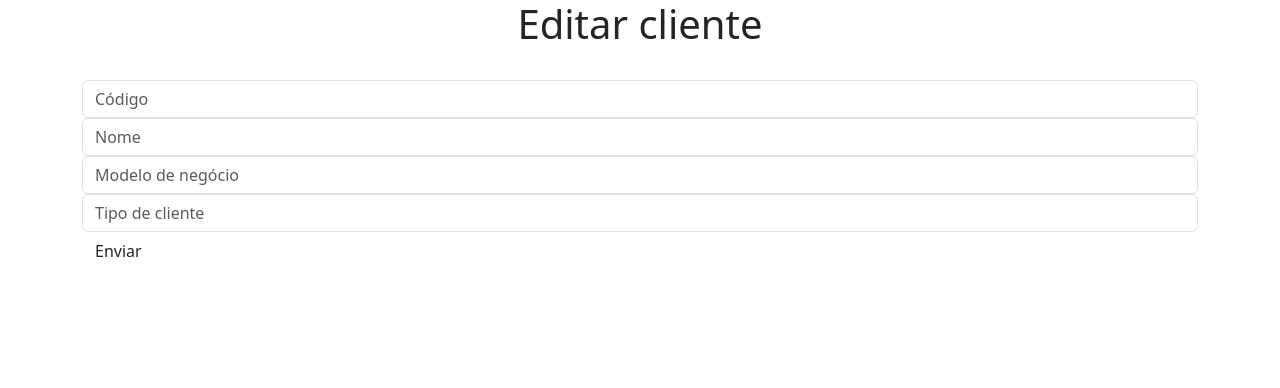
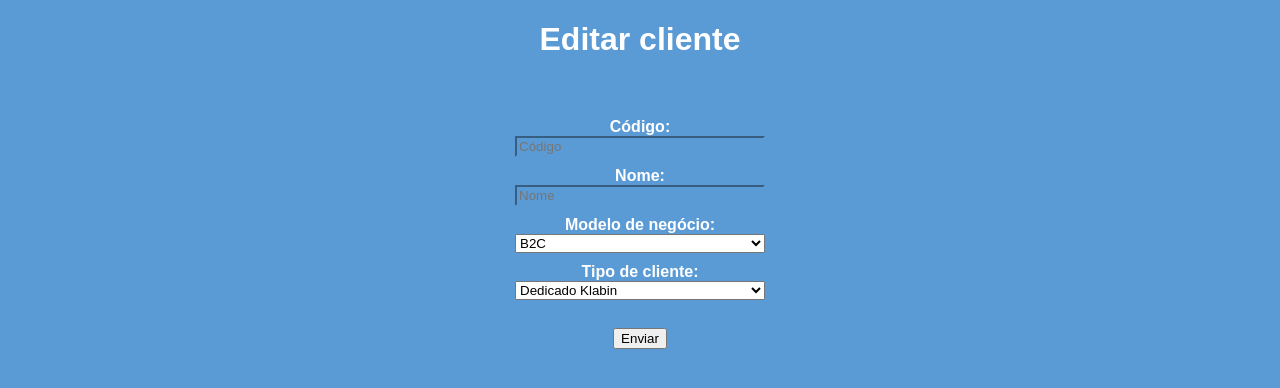
Before and after one commit to fanecovsf/crud-clients, a Flask app: template templates/edit.html in a window 1280 px wide. Shown: the top 388 px of the page. Run offline with Flask 3, Linux system fonts and the light colour scheme; the template is opened without the code that fills it, so the values that code supplies are empty; parts of the project's set-up code (start-up, migrations or seed data) failed here and were passed over; some libraries are stand-ins or nearby versions.

Commit message:
Feature: Crud finalizado

```diff
--- a/main.py
+++ b/main.py
@@ -6,16 +6,21 @@ from models.models import db, Cliente
 app = Flask(__name__, static_folder='static', template_folder='templates')
 app.config['SQLALCHEMY_DATABASE_URI'] = 'postgresql://postgres:pRxI65oIubsdTlf@4.228.57.67:5432/db_vibra'
 
-
 @app.route('/')
 def table():
-    page, per_page, offset = get_page_args(page_parameter='page', per_page_parameter='per_page', per_page=100)
-    clientes = Cliente.query.offset(offset).limit(per_page).all()
+    search_term = request.args.get('search')
+    page, per_page, offset = get_page_args(page_parameter='page', per_page_parameter='per_page', per_page='100')
 
-    pagination = Pagination(page=page, total=Cliente.query.count(), record_name='clientes', per_page=per_page, css_framework='bootstrap4')
+    if search_term:
+        clientes = Cliente.query.filter(Cliente.nome.ilike(f'%{search_term}%')).offset(offset).limit(per_page).all()
+        total = Cliente.query.filter(Cliente.nome.ilike(f'%{search_term}%')).count()
+    else:
+        clientes = Cliente.query.offset(offset).limit(per_page).all()
+        total = Cliente.query.count()
+
+    pagination = Pagination(page=page, total=total, record_name='clientes', per_page=per_page, css_framework='bootstrap4')
 
     return render_template('index.html', clientes=clientes, pagination=pagination)
-
 
 @app.route('/edit/<codigo>', methods=['GET', 'POST'])
 def edit(codigo):
--- /dev/null
+++ b/static/styles/styles.css
@@ -0,0 +1,90 @@
+body {
+    text-align: center;
+    background-color: #5b9bd5;
+    color: #fff;
+    font-family: Arial, sans-serif;
+}
+
+.container {
+    display: flex;
+    flex-direction: column;
+    align-items: center;
+    justify-content: center;
+    margin-top: 20px;
+}
+
+.div-table {
+    display: flex;
+    justify-content: center;
+    margin-top: 20px;
+}
+
+.table-1 {
+    border-collapse: collapse;
+    margin: auto;
+    width: 80%;
+}
+
+.table-1 th,
+.table-1 td {
+    padding: 10px;
+    border: 1px solid #ffc000;
+}
+
+.table-1 th {
+    background-color: #ffc000;
+    color: #fff;
+}
+
+.pagination {
+    display: flex;
+    justify-content: center;
+    margin-top: 20px;
+    word-wrap: break-word;
+    list-style: none;
+    padding: 0;
+    width: 100%;
+}
+
+.pagination li {
+    display: inline-block;
+    margin: 0 5px;
+}
+
+.pagination li a {
+    display: block;
+    padding: 5px 10px;
+    background-color: #ffc000;
+    color: #fff;
+    text-decoration: none;
+    border-radius: 5px;
+}
+
+.pagination li.active a {
+    background-color: #fff;
+    color: #5b9bd5;
+}
+
+.form-control[readonly] {
+    background-color: #f2f2f2;
+}
+
+.form-control {
+    margin-bottom: 10px;
+    width: 100%;
+    box-sizing: border-box;
+}
+
+.label-edit {
+    font-weight: bold;
+}
+
+.value-read .form-control{
+    background-color: #5b9bd5;
+    color: #fff;
+    border-color: #5b9bd5;
+}
+
+.value .form-control[readonly] {
+    background-color: #5b9bd5;
+}
--- a/templates/edit.html
+++ b/templates/edit.html
@@ -3,7 +3,7 @@
 <head>
     <meta charset="UTF-8">
     <meta name="viewport" content="width=device-width, initial-scale=1.0">
-    <link href="https://cdn.jsdelivr.net/npm/bootstrap@5.3.0/dist/css/bootstrap.min.css" rel="stylesheet" integrity="sha384-9ndCyUaIbzAi2FUVXJi0CjmCapSmO7SnpJef0486qhLnuZ2cdeRhO02iuK6FUUVM" crossorigin="anonymous">
+    <link href="{{ url_for('static', filename='styles/styles.css') }}" rel="stylesheet">
     <title>Editar cliente {{cliente.nome}}</title>
 </head>
 <body>
@@ -13,17 +13,31 @@
 
     <form action="/edit/{{ cliente.codigo }}" class="container" method="post" style="justify-content: center;">
         <div class="row">
-            <div class="readonly-value">
+            <div class="value-read">
+                <label for="codigo" class="label-edit">Código:</label>
                 <input type="text" name="codigo" id="codigo" placeholder="Código" class="form-control" value="{{cliente.codigo}}" readonly>
             </div>
-            <div class="readonly-value">
+            <div class="value-read">
+                <label for="codigo" class="label-edit">Nome:</label>
                 <input type="text" name="nome" id="nome" placeholder="Nome" class="form-control" value="{{cliente.nome}}" readonly>
             </div>
-            <div class="readonly-value">
-                <input type="text" name="modelo" id="modelo" placeholder="Modelo de negócio" class="form-control" value="{{cliente.modelo_de_negocio}}">
+            <div class="value">
+                <label for="modelo" class="label-edit">Modelo de negócio:</label>
+                <select name="modelo" id="modelo" class="form-control">
+                    <option value="B2C" {% if cliente.modelo_de_negocio == 'B2C' %}selected{% endif %}>B2C</option>
+                    <option value="B2B" {% if cliente.modelo_de_negocio == 'B2B' %}selected{% endif %}>B2B</option>
+                    <option value="Indefinido" {% if cliente.modelo_de_negocio == 'Indefinido' %}selected{% endif %}>Indefinido</option>
+                </select>
             </div>
-            <div class="readonly-value">
-                <input type="text" name="tipo_cliente" id="tipo_cliente" placeholder="Tipo de cliente" class="form-control" value="{{cliente.tipo_de_cliente}}">
+            <div class="value">
+                <label for="tipo_cliente" class="label-edit">Tipo de cliente:</label>
+                <select name="tipo_cliente" id="tipo_cliente" class="form-control">
+                    <option value="Dedicado Klabin" {% if cliente.tipo_de_cliente == 'Dedicado Klabin' %}selected{% endif %}>Dedicado Klabin</option>
+                    <option value="Dedicado Suzano" {% if cliente.tipo_de_cliente == 'Dedicado Suzano' %}selected{% endif %}>Dedicado Suzano</option>
+                    <option value="Dedicado Vale" {% if cliente.tipo_de_cliente == 'Dedicado Vale' %}selected{% endif %}>Dedicado Vale</option>
+                    <option value="Frete retorno" {% if cliente.tipo_de_cliente == 'Frete retorno' %}selected{% endif %}>Frete retorno</option>
+                    <option value="Indefinido" {% if cliente.tipo_de_cliente == 'Indefinido' %}selected{% endif %}>Indefinido</option>
+                </select>
             </div>
             <br>
             <div>
```
Also changed, not shown: templates/index.html (+7 -1 lines).
